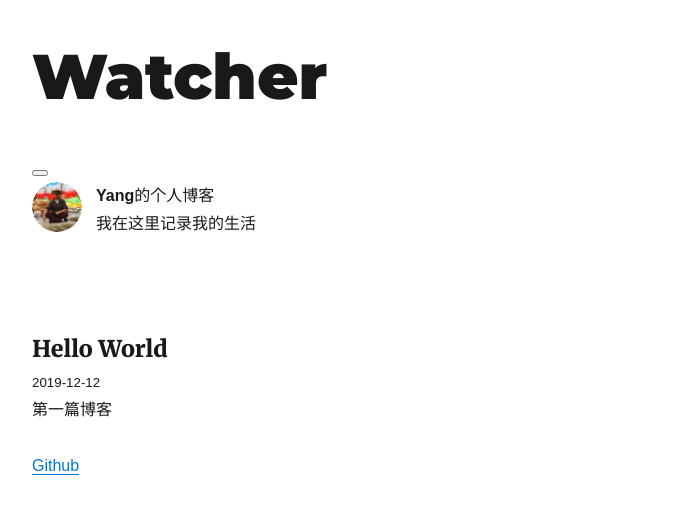
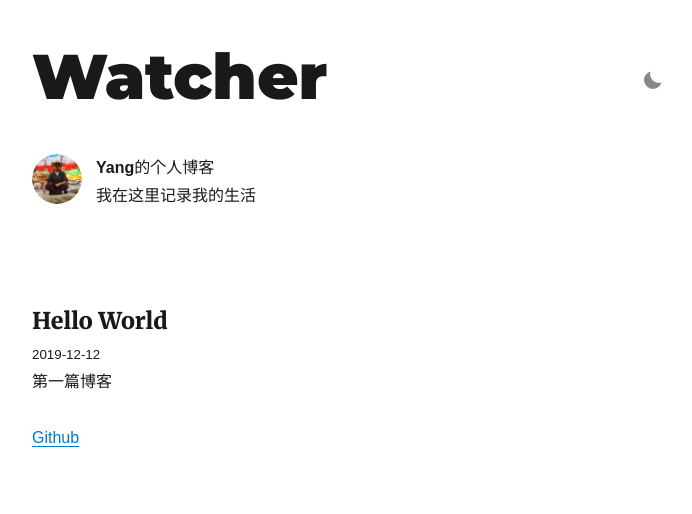
Before and after one commit to programmer-yang/blog, a Gatsby site: page / in a window 1280 px wide. Shown: the whole page, without its empty margins (293-985 px from the left). Built offline with nearby package versions, Linux system fonts and the light colour scheme; Gatsby itself is replaced by a stand-in of ours; some packages are replaced by stand-ins of ours.

Commit message:
update layout css

```diff
--- a/gatsby-config.js
+++ b/gatsby-config.js
@@ -79,7 +79,7 @@ module.exports = {
       resolve: "gatsby-plugin-less",
       options: {
         cssLoaderOptions: {
-          modules: true,
+          // modules: true,
         },
       },
     },
--- a/src/components/layout.js
+++ b/src/components/layout.js
@@ -5,7 +5,8 @@ import MoonOrSun from "./moonorsun"
 
 import { rhythm, scale } from "../utils/typography"
 
-import styles from "./layout.less"
+// import styles from "./layout.less"
+import "./layout.less"
 
 class Layout extends React.Component {
   render() {
@@ -71,7 +72,8 @@ class Layout extends React.Component {
           <ThemeToggler>
             {({ theme, toggleTheme }) => (
               <MoonOrSun
-                className={styles.action}
+                // className={styles.action}
+                className="layout-theme-action"
                 isDark={theme === "dark"}
                 onChange={bool => toggleTheme(bool ? "dark" : "light")}
               />
--- a/src/components/layout.less
+++ b/src/components/layout.less
@@ -1,4 +1,4 @@
-.action {
+.layout-theme-action {
   position: absolute;
   right: 0;
   top: 25%;
--- a/src/components/moonorsun/index.js
+++ b/src/components/moonorsun/index.js
@@ -1,16 +1,20 @@
 import React from "react"
 import cn from "classnames"
-import styles from "./index.less"
+// import styles from "./index.less"
+import "./index.less"
 
 const MoonOrSun = props => {
   const { isDark, onChange, className } = props
-  const containerCN = cn(styles.root, { [className]: !!className })
-  const mosCN = cn(styles.mos, { [styles.dark]: !isDark })
-  const mmCN = cn(styles.mm, { [styles.dark]: !isDark })
+  // const containerCN = cn(styles.root, { [className]: !!className })
+  // const mosCN = cn(styles.mos, { [styles.dark]: !isDark })
+  // const mmCN = cn(styles.mm, { [styles.dark]: !isDark })
+  const containerCN = cn("c-mos-root", { [className]: !!className })
+  const mosCN = cn("c-mos", { ["dark"]: !isDark })
+  const mmCN = cn("c-mm", { ["dark"]: !isDark })
   return (
     <div className={containerCN}>
       <button
-        className={styles.container}
+        className={"c-mos-container"}
         onClick={onChange.bind(null, !isDark)}
       >
         <div className={mosCN} />
--- a/src/components/moonorsun/index.less
+++ b/src/components/moonorsun/index.less
@@ -1,5 +1,5 @@
-.root {
-  .container {
+.c-mos-root {
+  .c-mos-container {
     outline: none;
     padding: 0;
     appearance: none;
@@ -23,7 +23,7 @@
     &:hover {
       opacity: 1;
     }
-    .mos {
+    .c-mos {
       border: 4px solid #635e69; // ${p => (p.isDark ? `4px` : `2px`)}
       background: #635e69;
       border-radius: 50%;
@@ -90,7 +90,7 @@
       }
     }
 
-    .mm {
+    .c-mm {
       background: #fff; // ${p => p.theme.colors.white}
       border-radius: 50%;
       border: 0;
--- a/src/pages/blog/hello-world/index.md
+++ b/src/pages/blog/hello-world/index.md
@@ -6,8 +6,8 @@ description: "第一篇博客"
 
 这是我的第一篇博客，很开心。
 
-有过很多次创建自己的博客的想法，但每次都担心内容质量太低或者自己知道的太少而停止的计划。
+有过很多次创建自己的博客的想法，但每次都因为担心内容质量太低或者自己知道的太少而停止的计划。
 
-但最近觉得，记录当下的点点滴滴，也同样值得感动。
+最近觉得，记录当下的点点滴滴，也同样值得感动。
 
 ![001](./001.jpg)
```
